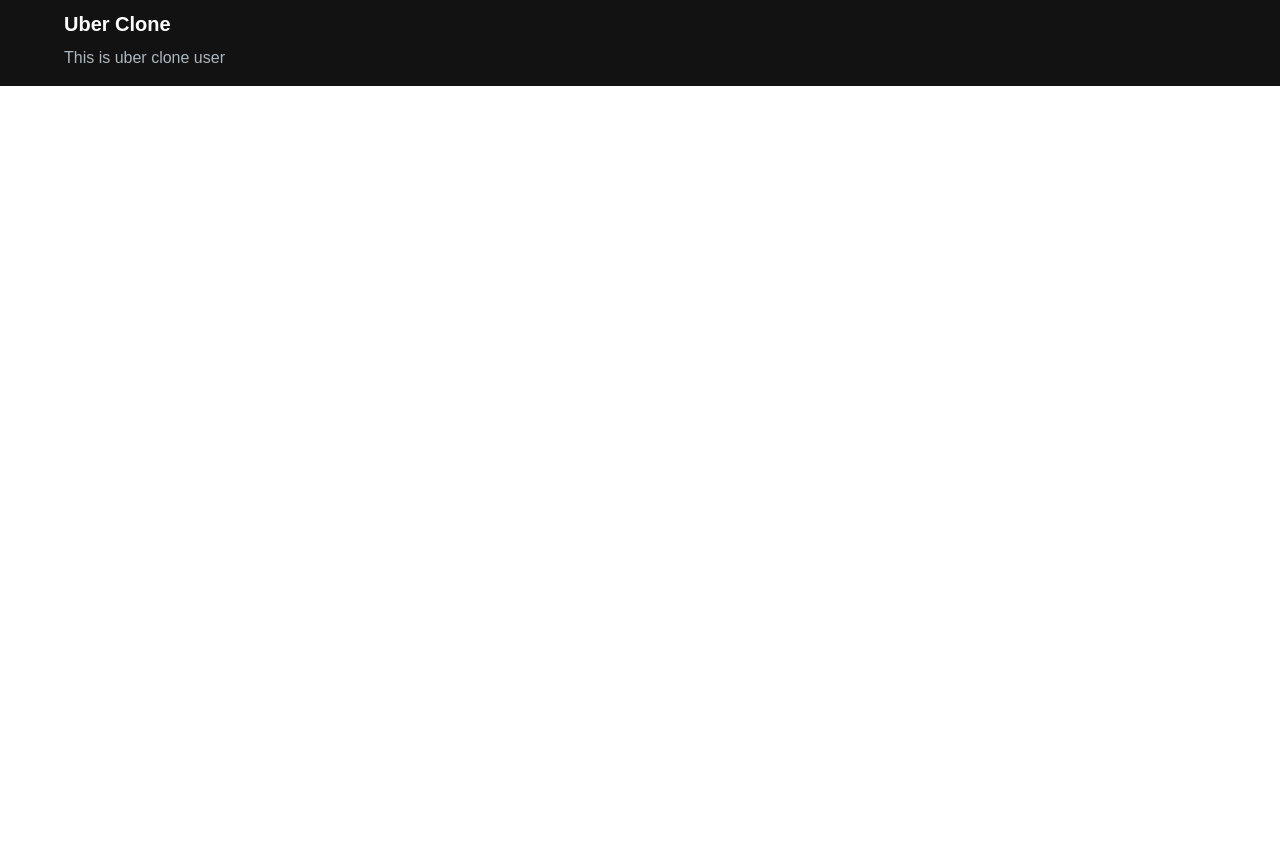
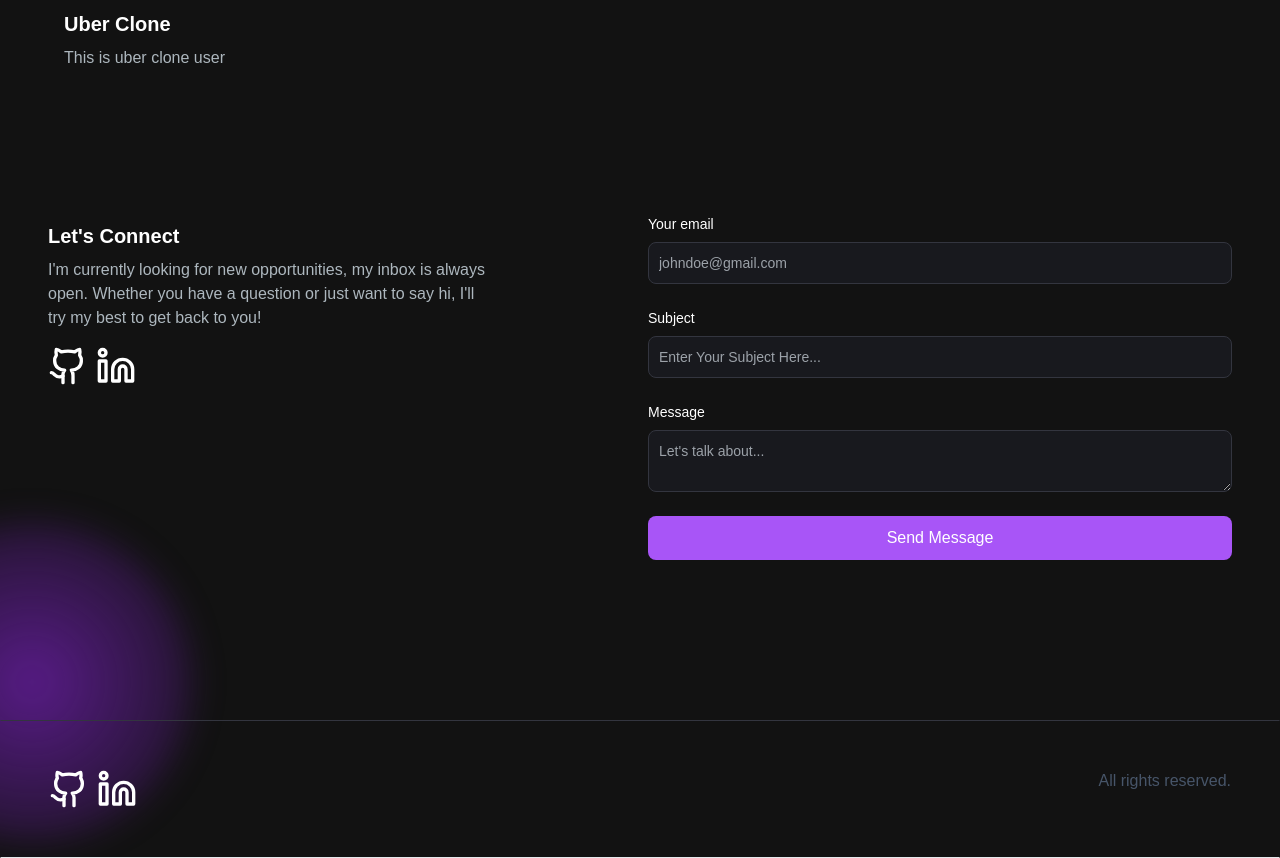
Before and after one commit to rupamjit/portfolio-website, a Next.js app: page / in a window 1280 px wide. Shown: the part 1762-2620 px from the top of the page. Before the commit the page ends 1848 px from the top, so only its background shows below. Built offline with nearby package versions, Linux system fonts and the light colour scheme.

Commit message:
add emailSection

```diff
--- a/package.json
+++ b/package.json
@@ -12,10 +12,12 @@
     "@heroicons/react": "^2.2.0",
     "autoprefixer": "^10.4.20",
     "framer-motion": "^12.4.7",
+    "lucide-react": "^0.475.0",
     "next": "15.1.7",
     "react": "^19.0.0",
     "react-dom": "^19.0.0",
-    "react-type-animation": "^3.2.0"
+    "react-type-animation": "^3.2.0",
+    "resend": "^4.1.2"
   },
   "devDependencies": {
     "postcss": "^8",
--- /dev/null
+++ b/src/app/api/send/route.js
@@ -0,0 +1,28 @@
+import { NextResponse } from "next/server";
+import { Resend } from "resend";
+
+const resend = new Resend(process.env.RESEND_API_KEY);
+const fromEmail = process.env.FROM_EMAIL;
+
+export async function POST(req, res) {
+  const { email, subject, message } = await req.json();
+  console.log(email, subject, message);
+  try {
+    const data = await resend.emails.send({
+      from: fromEmail,
+      to: [fromEmail, email],
+      subject: subject,
+      react: (
+        <>
+          <h1>{subject}</h1>
+          <p>Thank you for contacting us!</p>
+          <p>New message submitted:</p>
+          <p>{message}</p>
+        </>
+      ),
+    });
+    return NextResponse.json(data);
+  } catch (error) {
+    return NextResponse.json({ error });
+  }
+}
--- /dev/null
+++ b/src/app/components/EmailSection.jsx
@@ -0,0 +1,127 @@
+"use client";
+import React, { useState } from "react";
+import Link from "next/link";
+import { Github, Linkedin } from "lucide-react";
+
+const EmailSection = () => {
+  const [emailSubmitted, setEmailSubmitted] = useState(false);
+
+  const handleSubmit = async (e) => {
+    e.preventDefault();
+    const data = {
+      email: e.target.email.value,
+      subject: e.target.subject.value,
+      message: e.target.message.value,
+    };
+    const JSONdata = JSON.stringify(data);
+
+    const options = {
+      method: "POST",
+      headers: {
+        "Content-Type": "application/json",
+      },
+
+      body: JSONdata,
+    };
+
+    const response = await fetch("/api/send", options);
+    const resData = await response.json();
+
+    if (response.status === 200) {
+      //   console.log("Message sent.");
+      setEmailSubmitted(true);
+    }
+  };
+
+  return (
+    <section
+      id="contact"
+      className="grid md:grid-cols-2 my-12 md:my-12 py-24 gap-4 relative"
+    >
+      <div className="bg-[radial-gradient(ellipse_at_center,_var(--tw-gradient-stops))] from-primary-900 to-transparent rounded-full h-80 w-80 z-0 blur-lg absolute top-3/4 -left-4 transform -translate-x-1/2 -translate-1/2"></div>
+      <div className="z-10">
+        <h5 className="text-xl font-bold text-white my-2">
+          Let&apos;s Connect
+        </h5>
+        <p className="text-[#ADB7BE] mb-4 max-w-md">
+          {" "}
+          I&apos;m currently looking for new opportunities, my inbox is always
+          open. Whether you have a question or just want to say hi, I&apos;ll
+          try my best to get back to you!
+        </p>
+        <div className="socials flex flex-row gap-2">
+          <Link href="https://github.com/rupamjit">
+            <Github className="text-white w-10 h-10" />
+          </Link>
+          <Link href="https://www.linkedin.com/in/rupamjit-ghosh-64b718276/">
+            <Linkedin className="text-white w-10 h-10" />
+          </Link>
+        </div>
+      </div>
+      <div>
+        {emailSubmitted ? (
+          <p className="text-green-500 text-sm mt-2">
+            Email sent successfully!
+          </p>
+        ) : (
+          <form className="flex flex-col" onSubmit={handleSubmit}>
+            <div className="mb-6">
+              <label
+                htmlFor="email"
+                className="text-white block mb-2 text-sm font-medium"
+              >
+                Your email
+              </label>
+              <input
+                name="email"
+                type="email"
+                id="email"
+                required
+                className="bg-[#18191E] border border-[#33353F] placeholder-[#9CA2A9] text-gray-100 text-sm rounded-lg block w-full p-2.5"
+                placeholder="johndoe@gmail.com"
+              />
+            </div>
+            <div className="mb-6">
+              <label
+                htmlFor="subject"
+                className="text-white block text-sm mb-2 font-medium"
+              >
+                Subject
+              </label>
+              <input
+                name="subject"
+                type="text"
+                id="subject"
+                required
+                className="bg-[#18191E] border border-[#33353F] placeholder-[#9CA2A9] text-gray-100 text-sm rounded-lg block w-full p-2.5"
+                placeholder="Enter Your Subject Here..."
+              />
+            </div>
+            <div className="mb-6">
+              <label
+                htmlFor="message"
+                className="text-white block text-sm mb-2 font-medium"
+              >
+                Message
+              </label>
+              <textarea
+                name="message"
+                id="message"
+                className="bg-[#18191E] border border-[#33353F] placeholder-[#9CA2A9] text-gray-100 text-sm rounded-lg block w-full p-2.5"
+                placeholder="Let's talk about..."
+              />
+            </div>
+            <button
+              type="submit"
+              className="bg-primary-500 hover:bg-primary-600 text-white font-medium py-2.5 px-5 rounded-lg w-full"
+            >
+              Send Message
+            </button>
+          </form>
+        )}
+      </div>
+    </section>
+  );
+};
+
+export default EmailSection;
--- /dev/null
+++ b/src/app/components/Footer.jsx
@@ -0,0 +1,23 @@
+import { Github, Linkedin } from "lucide-react";
+import Link from "next/link";
+import React from "react";
+
+const Footer = () => {
+  return (
+    <footer className="footer border z-10 border-t-[#33353F] border-l-transparent border-r-transparent text-white">
+      <div className="container p-12 flex justify-between">
+        <div className="socials flex flex-row gap-2">
+          <Link href="https://github.com/rupamjit">
+            <Github className="text-white w-10 h-10" />
+          </Link>
+          <Link href="https://www.linkedin.com/in/rupamjit-ghosh-64b718276/">
+            <Linkedin className="text-white w-10 h-10" />
+          </Link>
+        </div>
+        <p className="text-slate-600">All rights reserved.</p>
+      </div>
+    </footer>
+  );
+};
+
+export default Footer;
--- a/src/app/page.js
+++ b/src/app/page.js
@@ -3,6 +3,8 @@ import HeroSection from "./components/HeroSection";
 import Navbar from "./components/Navbar";
 import AboutSection from "./components/AboutSection";
 import ProjectsSection from "./components/ProjectSection";
+import EmailSection from "./components/EmailSection";
+import Footer from "./components/Footer";
 
 export default function Home() {
   return (
@@ -14,7 +16,9 @@ export default function Home() {
         <HeroSection />
         <AboutSection />
         <ProjectsSection />
+        <EmailSection/>
       </div>
+      <Footer/>
     </main>
   );
 }
```
Also changed, not shown: 2 other files (tests, documents, lock files or other folders).
